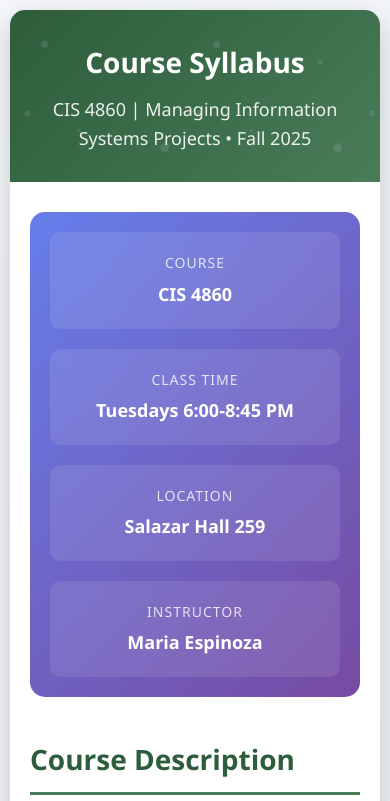
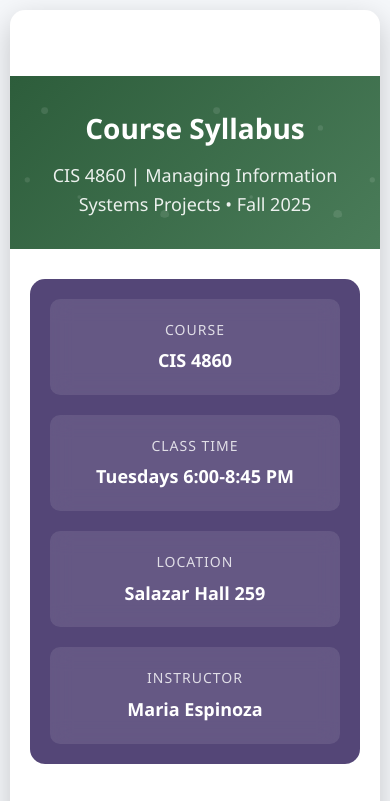
Before and after one commit to mespinozaIT/managing-it-projects, a plain HTML site: page course-syllabus.html in a window 390 px wide. Shown: the top 801 px of the page. Drawn offline with Linux system fonts and the light colour scheme.

Commit message:
Update course-syllabus.html

```diff
--- a/course-syllabus.html
+++ b/course-syllabus.html
@@ -10,7 +10,7 @@
             font-family: 'Segoe UI', Tahoma, Geneva, Verdana, sans-serif;
             margin: 0;
             padding: 20px;
-            background: linear-gradient(135deg, #f5f7fa 0%, #c3cfe2 100%);
+            background: #f5f7fa;
             min-height: 100vh;
             line-height: 1.6;
             color: #333;
@@ -23,6 +23,37 @@
             border-radius: 15px;
             box-shadow: 0 10px 30px rgba(0,0,0,0.2);
             overflow: hidden;
+            position: relative;
+        }
+
+        .back-button {
+            position: absolute;
+            top: 20px;
+            left: 20px;
+            background: rgba(255,255,255,0.2);
+            color: white;
+            border: 2px solid rgba(255,255,255,0.3);
+            border-radius: 8px;
+            padding: 10px 15px;
+            text-decoration: none;
+            font-size: 14px;
+            font-weight: 600;
+            transition: all 0.3s ease;
+            z-index: 10;
+            display: flex;
+            align-items: center;
+            gap: 8px;
+        }
+
+        .back-button:hover {
+            background: rgba(255,255,255,0.3);
+            border-color: rgba(255,255,255,0.5);
+            transform: translateY(-2px);
+        }
+
+        .back-button:focus {
+            outline: 3px solid #ffd700;
+            outline-offset: 2px;
         }
 
         .header {
@@ -69,7 +100,7 @@
             gap: 20px;
             margin-bottom: 40px;
             padding: 30px;
-            background: linear-gradient(135deg, #667eea 0%, #764ba2 100%);
+            background: #544677;
             border-radius: 15px;
             color: white;
         }
@@ -188,7 +219,7 @@
         }
 
         .grade-item {
-            background: linear-gradient(135deg, #667eea 0%, #764ba2 100%);
+            background: #544677;
             color: white;
             padding: 15px;
             border-radius: 10px;
@@ -207,7 +238,7 @@
         }
 
         .highlight-box {
-            background: linear-gradient(135deg, #ffeaa7 0%, #fab1a0 100%);
+            background: #ffeaa7;
             border-radius: 12px;
             padding: 25px;
             margin: 25px 0;
@@ -345,11 +376,22 @@
             .grading-table td {
                 padding: 10px;
             }
+
+            .back-button {
+                position: static;
+                margin: 10px;
+                display: inline-flex;
+            }
         }
     </style>
 </head>
 <body>
     <div class="container">
+        <a href="index.html" class="back-button" aria-label="Return to course concepts homepage">
+            <span aria-hidden="true">←</span>
+            Back to Course
+        </a>
+
         <div class="header">
             <h1>Course Syllabus</h1>
             <p>CIS 4860 | Managing Information Systems Projects • Fall 2025</p>
@@ -446,7 +488,7 @@
                 <ul>
                     <li>Laptop or desktop computer with reliable internet connection</li>
                     <li>Access to Microsoft Office Suite (available through university)</li>
-                    <li>Project management software (free versions will be introduced in class)</li>
+                    <li>Project management software</li>
                     <li>Web browser with up-to-date security settings</li>
                 </ul>
             </div>
@@ -677,8 +719,8 @@
                         </tr>
                         <tr>
                             <td>12</td>
-                            <td>Work Session and Peer Feedback</td>
-                            <td>Draft Presentation Slide Deck</td>
+                            <td><strong>Holiday - Veterans Day</strong></td>
+                            <td>—</td>
                         </tr>
                         <tr>
                             <td>13</td>
@@ -692,8 +734,8 @@
                         </tr>
                         <tr>
                             <td>15</td>
-                            <td>Break</td>
-                            <td>Break</td>
+                            <td>Fall Recess</td>
+                            <td>—</td>
                         </tr>
                         <tr>
                             <td>16</td>
```
